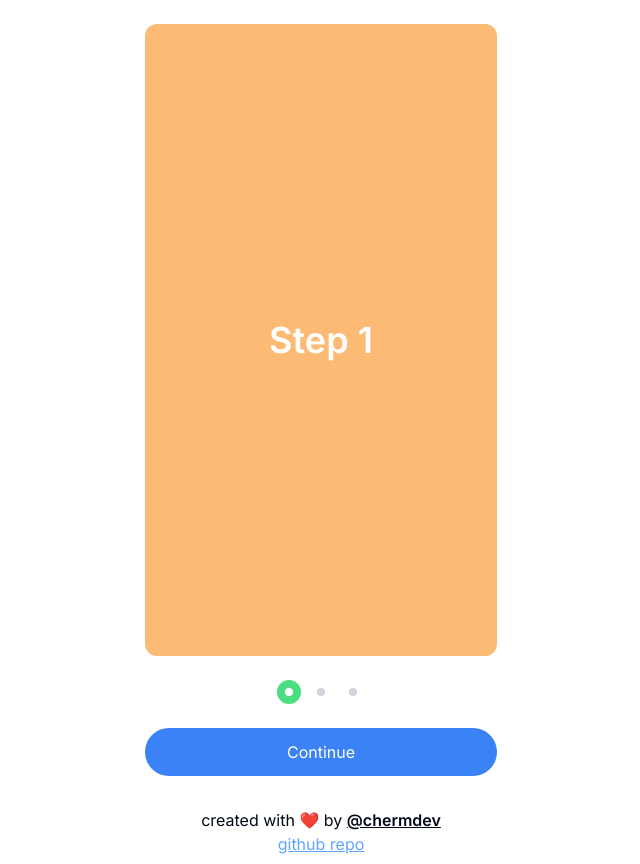
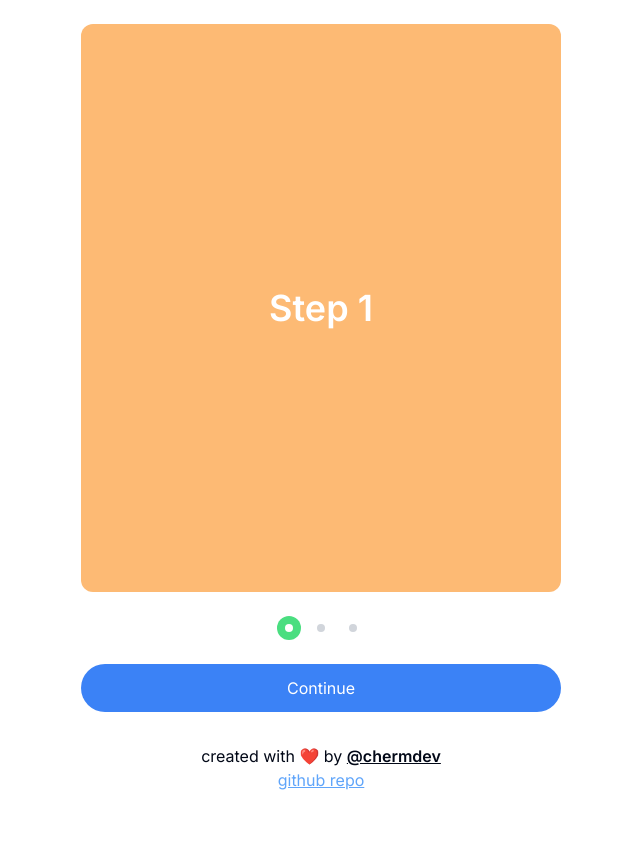
Before and after one commit to chermdev/uiux-steps, a Next.js app: page / in a window 1280 px wide. Shown: the whole page, without its empty margins (319-959 px from the left). After the commit the page ends 800 px from the top, so only its background shows below. Built offline with nearby package versions, Linux system fonts and the light colour scheme.

Commit message:
refactor: fix height

```diff
--- a/app/layout.tsx
+++ b/app/layout.tsx
@@ -18,11 +18,11 @@ export default function RootLayout({
   return (
     <html lang="en">
       <body className={cn(
-        "",
+        "h-dvh w-full flex flex-col justify-between",
         inter.className
       )}>
         {children}
-        <nav className="flex items-center justify-center w-full p-2 flex-col">
+        <footer className="flex items-center justify-center w-full p-2 flex-col">
           <p>
             created with ❤️ by <a className="font-semibold underline" href="https://github.com/chermdev" target="_blank" rel="noopener noreferrer">@chermdev</a>
           </p>
@@ -32,7 +32,7 @@ export default function RootLayout({
                 github repo</a>
             </li>
           </ul>
-        </nav>
+        </footer>
       </body>
     </html>
   );
--- a/app/page.tsx
+++ b/app/page.tsx
@@ -9,18 +9,20 @@ import {
 
 export default function Home() {
   return (
-    <main className="flex min-h-dvh w-full">
-      <StepSection className="md:max-h-[50rem] md:max-w-[25rem] md:mx-auto p-6">
+    <main className="w-full h-full flex flex-col justify-between">
+      <section className="h-full md:max-h-[50rem] md:m-auto">
+        <StepSection className="h-full p-6">
           <Steps>
-          <Step className="rounded-xl bg-orange-300 flex items-center justify-center text-4xl font-semibold text-white">Step 1</Step>
-          <Step className="rounded-xl bg-green-300 flex items-center justify-center text-4xl font-semibold text-white">Step 2</Step>
-          <Step className="rounded-xl bg-purple-300 flex items-center justify-center text-4xl font-semibold text-white">Step 3</Step>
+            <Step className="w-full md:w-[30rem] rounded-xl bg-orange-300 flex items-center justify-center text-4xl font-semibold text-white">Step 1</Step>
+            <Step className="w-full md:w-[30rem] rounded-xl bg-green-300 flex items-center justify-center text-4xl font-semibold text-white">Step 2</Step>
+            <Step className="w-full md:w-[30rem] rounded-xl bg-purple-300 flex items-center justify-center text-4xl font-semibold text-white">Step 3</Step>
           </Steps>
           <StepsPagination>
             <StepBackButton>Back</StepBackButton>
             <StepNextButton>Continue</StepNextButton>
           </StepsPagination>
         </StepSection>
+      </section>
     </main>
   );
 }
--- a/components/Steps.tsx
+++ b/components/Steps.tsx
@@ -27,7 +27,7 @@ export function Step({ children, className }: {
 }) {
   return (
     <div className={cn(
-      'w-full h-full mb-6',
+      'grow mb-6',
       className
     )}>
       {children}
@@ -43,11 +43,11 @@ export function Steps({ children }: {
     setMaxSteps(children.length);
   }, [children.length, setMaxSteps])
 
-  return <div className='flex flex-col w-full h-full pb-6'>
+  return <section className='flex flex-col h-full w-full grow pb-6'>
     {
       children[index]
     }
-    <div className='p-2 flex flex-row gap-6 mx-auto shrink relative'>
+    <div className='p-2 flex flex-row w-fit gap-6 mx-auto relative'>
       <div className={cn(
         `absolute top-0 left-0 h-full bg-green-400 rounded-full z-10 transition-all duration-300`,
       )}
@@ -68,15 +68,15 @@ export function Steps({ children }: {
         })
       }
     </div>
-  </div>
+  </section>
 }
 
 export function StepsPagination({ children }: {
   children: ReactNode
 }) {
-  return <div className='flex flex-row gap-3 w-full relative'>
+  return <section className='flex flex-row gap-3 w-full relative'>
     {children}
-  </div>
+  </section>
 }
 
 export function StepSection({ children, className }: {
@@ -116,7 +116,7 @@ export function StepSection({ children, className }: {
     clickBack
   }}>
     <div className={cn(
-      'w-full flex flex-col justify-between items-center relative overflow-hidden',
+      'flex flex-col relative overflow-hidden',
       className
     )}>
       {children}
```
Lines whose indentation alone changed are shown as unchanged.
